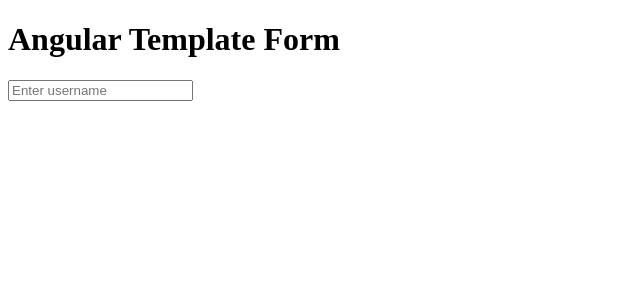
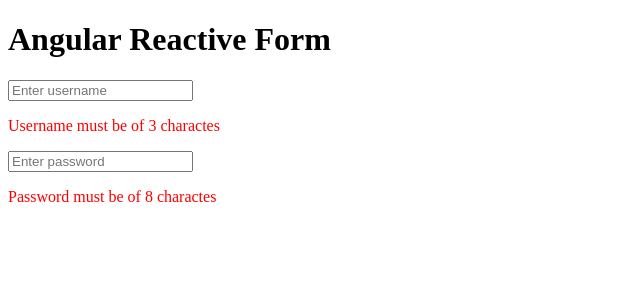
Before and after one commit to JagdishKamadi/angular-tutorial, an Angular app in the folder code/angular-learning/: page /home in a window 1280 px wide. Shown: the top 300 px of the page, without its empty margins (0-640 px from the left). Built offline with nearby package versions, Linux system fonts and the light colour scheme.

Commit message:
Updated demo for reactive forms

```diff
--- a/code/angular-learning/src/app/components/first-component/first-component.html
+++ b/code/angular-learning/src/app/components/first-component/first-component.html
@@ -1,13 +1,11 @@
-<h1>Angular Template Form</h1>
-<form #f="ngForm">
-  <input
-    type="text"
-    name="username"
-    placeholder="Enter username"
-    minlength="6"
-    #username="ngModel"
-    ngModel
-  />
-  <p *ngIf="username.invalid" style="color: red">Username must be of 6 characters</p>
-  <p *ngIf="f.invalid" style="color: blue">Check all field properly</p>
+<h1>Angular Reactive Form</h1>
+<form [formGroup]="userForm">
+  <input type="text" placeholder="Enter username" formControlName="username" />
+  <p *ngIf="userForm.get('username')?.invalid" style="color: red">
+    Username must be of 3 charactes
+  </p>
+  <input type="text" placeholder="Enter password" formControlName="password" />
+  <p *ngIf="userForm.get('password')?.invalid" style="color: red">
+    Password must be of 8 charactes
+  </p>
 </form>
--- a/code/angular-learning/src/app/components/first-component/first-component.ts
+++ b/code/angular-learning/src/app/components/first-component/first-component.ts
@@ -1,20 +1,22 @@
 import { CommonModule } from '@angular/common';
-import { Component, OnInit } from '@angular/core';
-import { FormsModule } from '@angular/forms';
-import { Observable } from 'rxjs';
-import { ObservableService } from '../../service/observable-service';
+import { Component } from '@angular/core';
+import {
+  FormControl,
+  FormGroup,
+  FormsModule,
+  ReactiveFormsModule,
+  Validators,
+} from '@angular/forms';
 
 @Component({
   selector: 'my-first-component',
-  imports: [CommonModule, FormsModule],
+  imports: [CommonModule, FormsModule, ReactiveFormsModule],
   templateUrl: './first-component.html',
   styleUrl: './first-component.css',
 })
-export class FirstComponent implements OnInit {
-  users$!: Observable<any[]>;
-  constructor(private observableService: ObservableService) {}
-
-  ngOnInit(): void {
-    this.users$ = this.observableService.getUsers();
-  }
+export class FirstComponent {
+  userForm = new FormGroup({
+    username: new FormControl('', [Validators.required, Validators.minLength(3)]),
+    password: new FormControl('', [Validators.required, Validators.minLength(8)]),
+  });
 }
```
